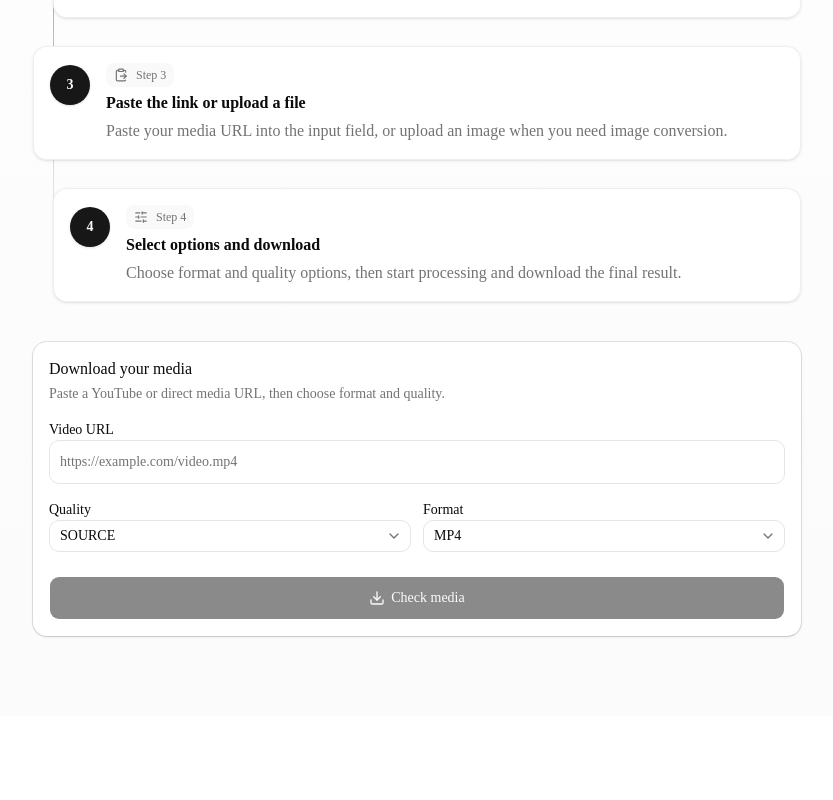
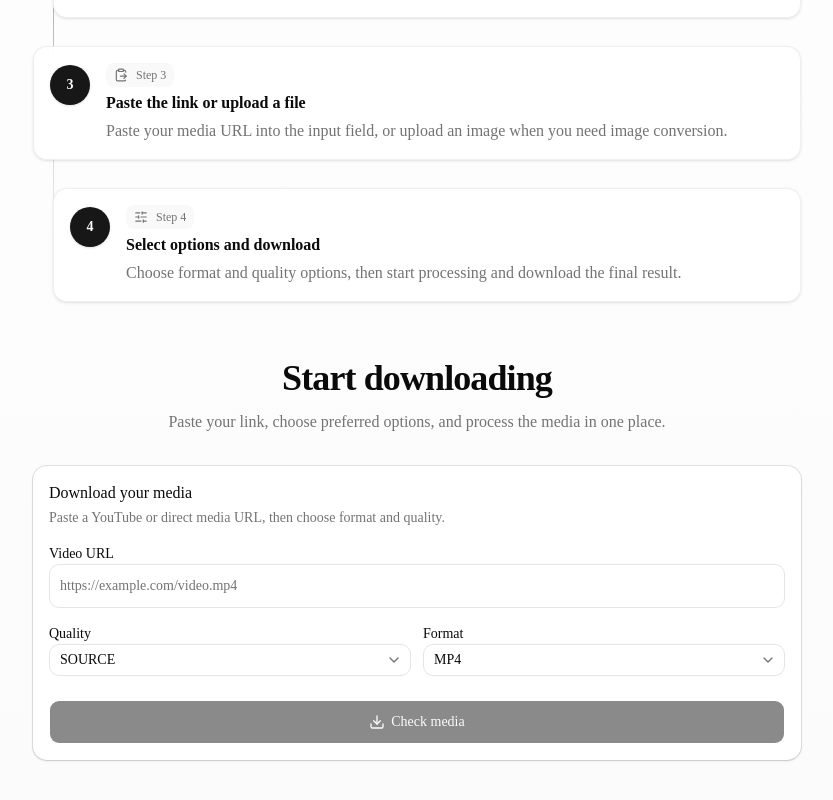
Before and after one commit to DavidPepanyan/Downloader, a Next.js app: page / in a window 1280 px wide. Shown: the part 801-1601 px from the top of the page, without its empty margins (223-1056 px from the left). Before the commit the page ends 1517 px from the top, so only its background shows below. Built offline with nearby package versions, Linux system fonts and the light colour scheme.

Commit message:
Enhance homepage layout by adding a prominent section for media download instructions; improve user engagement with clear headings and descriptions.

```diff
--- a/app/page.tsx
+++ b/app/page.tsx
@@ -278,7 +278,17 @@ export default function HomePage() {
           </div>
         </section>
 
-        <Card className="mt-10 w-full max-w-3xl text-left shadow-sm">
+        <div className="mt-14 w-full max-w-3xl text-center">
+          <h2 className="text-3xl font-bold tracking-tight sm:text-4xl">
+            Start downloading
+          </h2>
+          <p className="mt-3 text-sm leading-6 text-muted-foreground sm:text-base">
+            Paste your link, choose preferred options, and process the media in one
+            place.
+          </p>
+        </div>
+
+        <Card className="mt-8 w-full max-w-3xl text-left shadow-sm">
           <CardHeader>
             <CardTitle>Download your media</CardTitle>
             <CardDescription>
```
